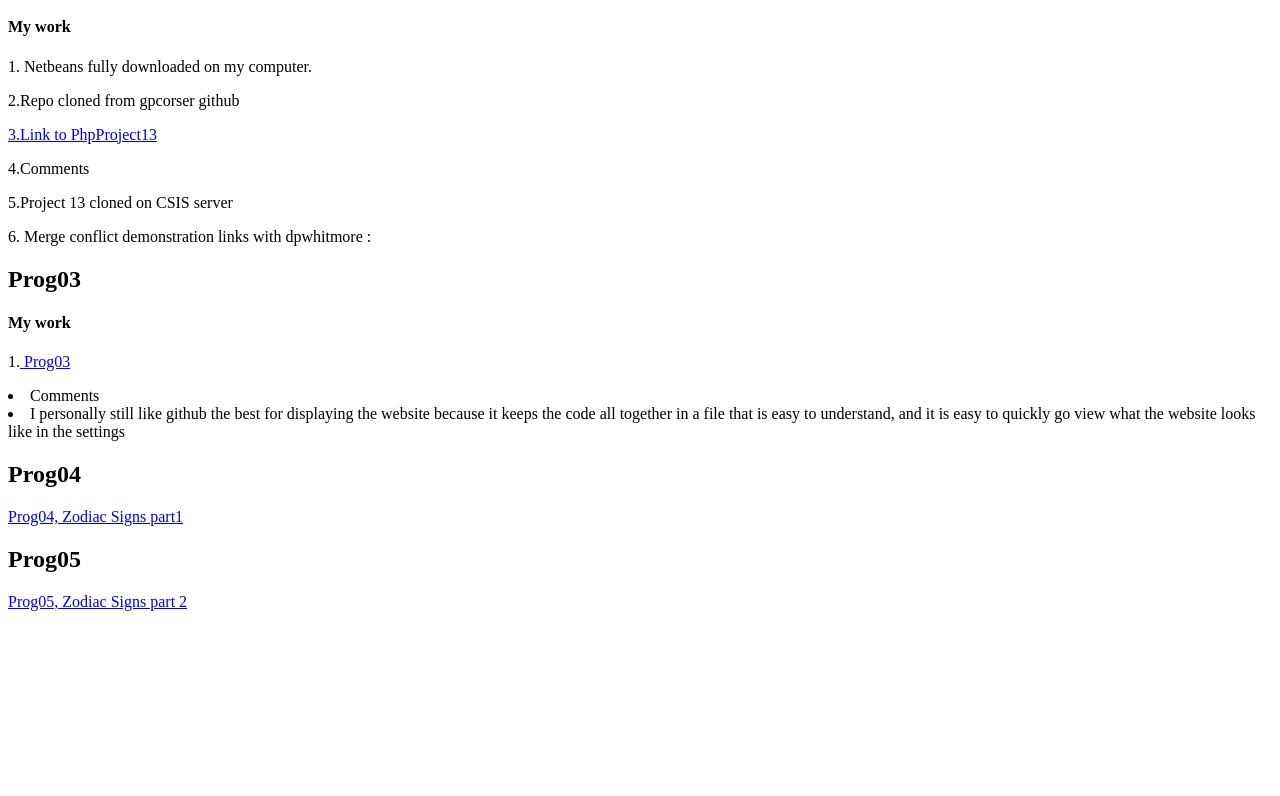
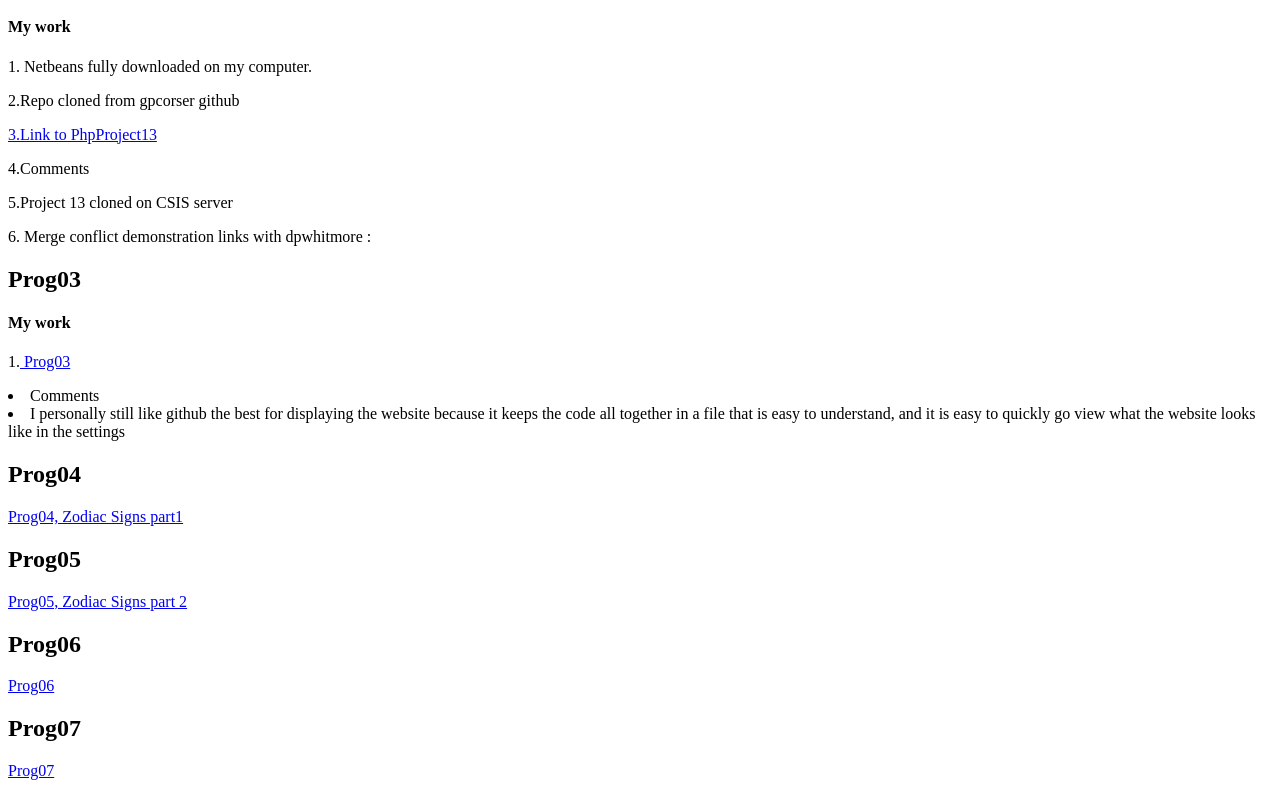
Before and after one commit to aekrause/index.html, a plain HTML site: page index.html in a window 1280 px wide. Shown: the part 624-1420 px from the top of the page. Before the commit the page ends 1251 px from the top, so only its background shows below. Drawn offline with Linux system fonts and the light colour scheme.

Commit message:
Update index.html

```diff
--- a/index.html
+++ b/index.html
@@ -42,6 +42,15 @@ easy to understand, and it is easy to quickly go view what the website looks lik
 <h2> Prog05</h2>
 <p><a target = "_blank" href = "https://aekrause.github.io/Prog05.html/"> Prog05, Zodiac Signs part 2  </a></p>
 
+
+<h2> Prog06</h2>
+<p><a target = "_blank" href = "https://aekrause.github.io/prog06/"> Prog06  </a></p>
+
+
+<h2> Prog07</h2>
+<p><a target = "_blank" href = "https://aekrause.github.io/prog07/"> Prog07 </a></p>
+
+
 <p></p>
 <p></p>
 <p></p>
```
